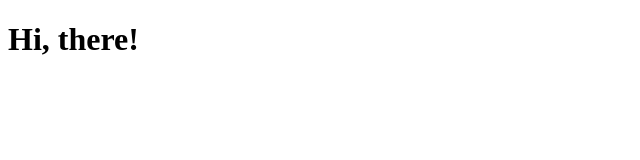
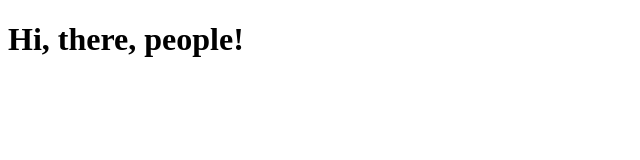
Before and after one commit to PavelKorchyk/playground, a plain HTML site: page index.html in a window 1280 px wide. Shown: the whole page, without its empty margins (0-640 px from the left). Drawn offline with Linux system fonts and the light colour scheme.

Commit message:
Minor changes

```diff
--- a/index.html
+++ b/index.html
@@ -8,7 +8,7 @@
 </head>
 <body>
     <div>
-        <h1>Hi, there!</h1>
+        <h1>Hi, there, people!</h1>
     </div>
 </body>
 </html>
```
